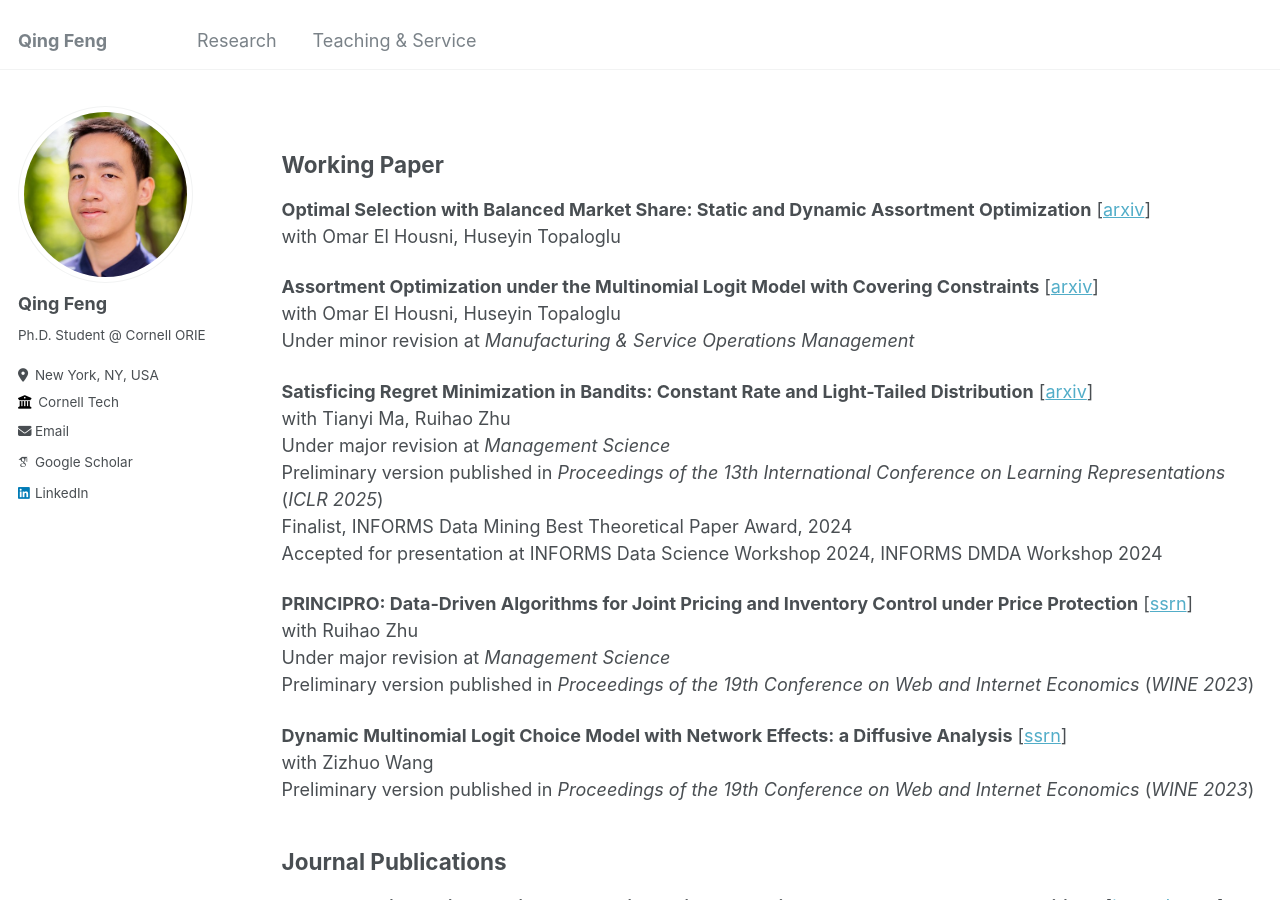
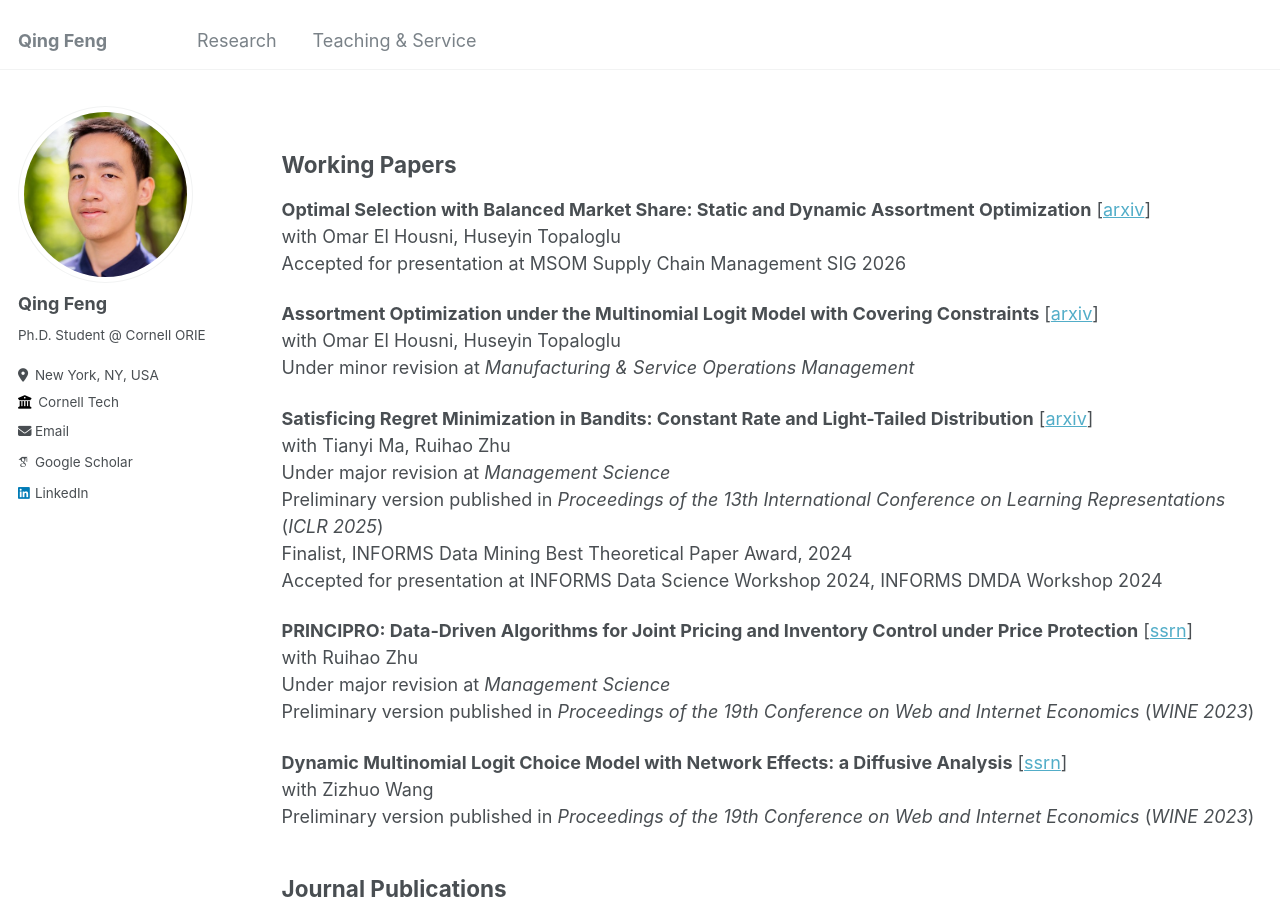
Before and after one commit to qfeng48/qfeng48.github.io, a Jekyll site: the page built from _pages/publications.md, in a window 1280 px wide and 900 px high. Built offline with Jekyll 4.4.1, drawn with Linux system fonts in a browser that asks for light colours; some web fonts are replaced.

Commit message:
Update publications.md

```diff
--- a/_pages/publications.md
+++ b/_pages/publications.md
@@ -5,11 +5,12 @@ permalink: /publications/
 author_profile: true
 ---
 
-Working Paper
+Working Papers
 ---
 
 **Optimal Selection with Balanced Market Share: Static and Dynamic Assortment Optimization** [[arxiv](https://arxiv.org/abs/2507.05606)]\
-with Omar El Housni, Huseyin Topaloglu
+with Omar El Housni, Huseyin Topaloglu\
+Accepted for presentation at MSOM Supply Chain Management SIG 2026
 
 **Assortment Optimization under the Multinomial Logit Model with Covering Constraints** [[arxiv](https://arxiv.org/abs/2411.10310)]\
 with Omar El Housni, Huseyin Topaloglu\
```
